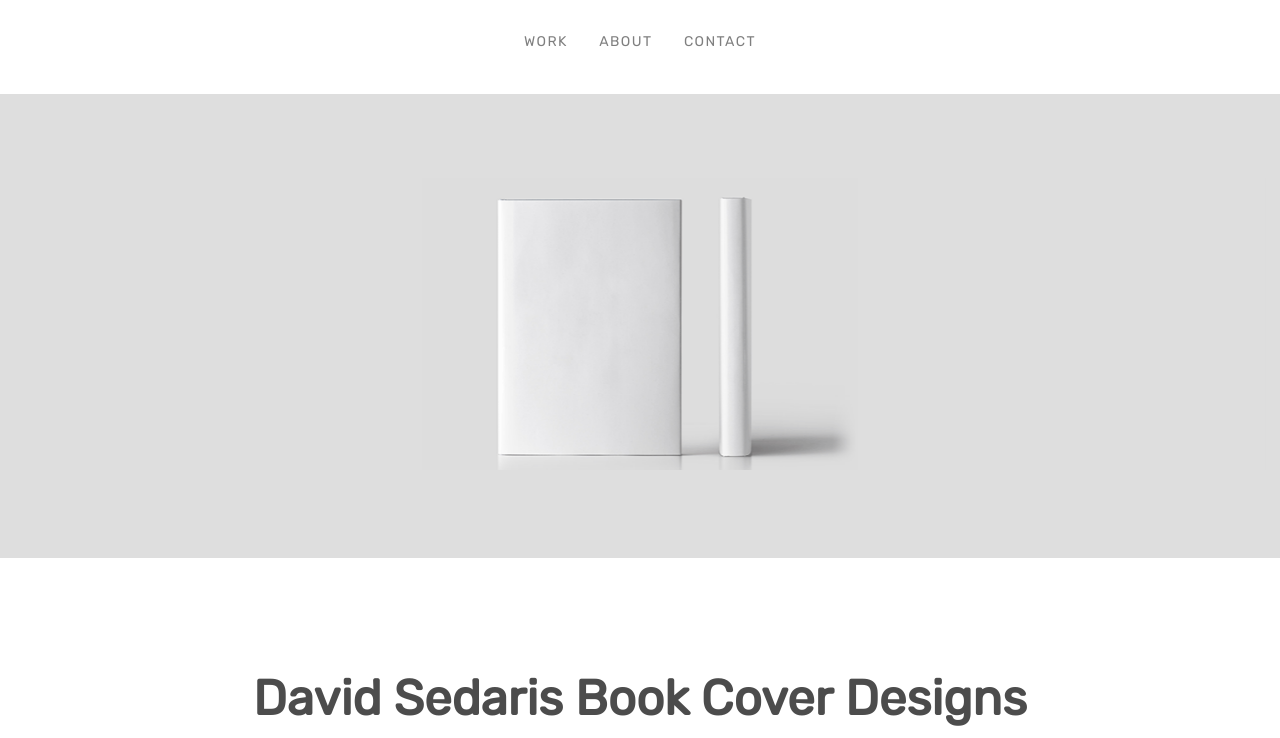
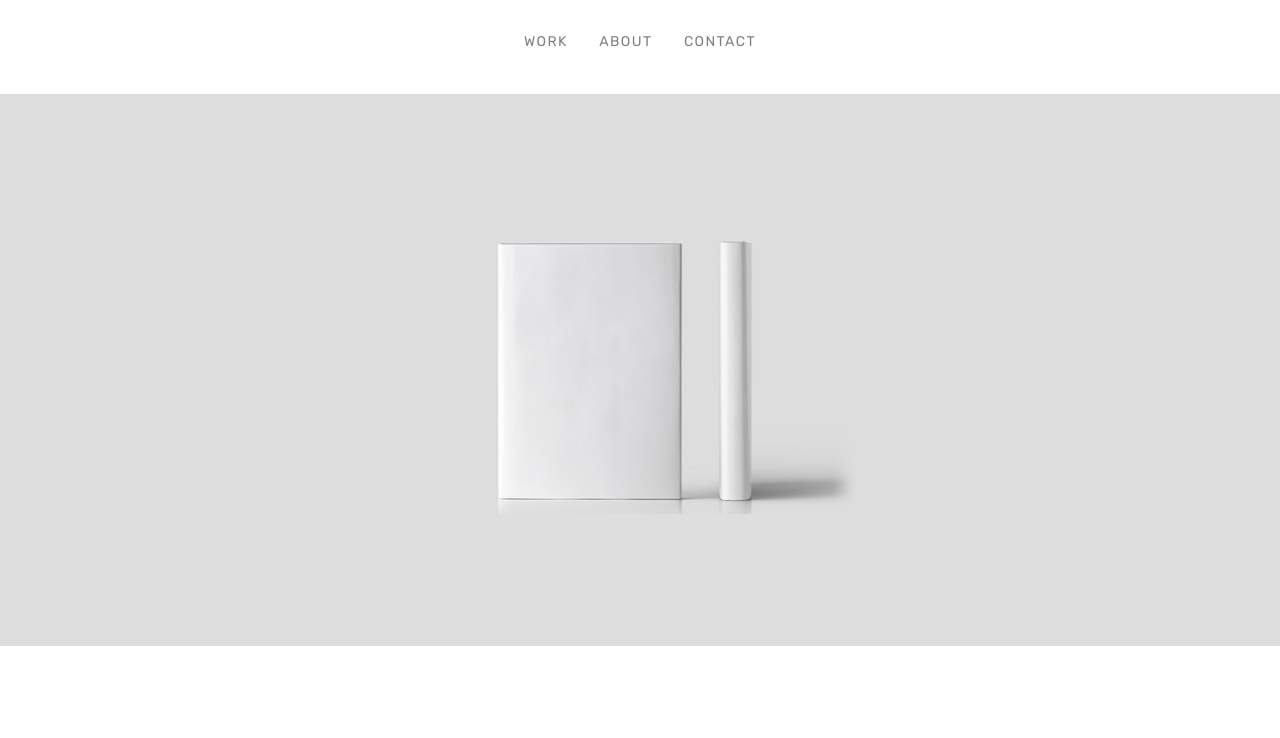
Before and after one commit to johndoenma/myportfolio-2019, a plain HTML site: page sedarisbook/index.html in a window 1280 px wide. Shown: the part 62-800 px from the top of the page. Drawn offline with Linux system fonts and the light colour scheme.

Commit message:
adjusted padding and headline font-size

```diff
--- a/css/style.css
+++ b/css/style.css
@@ -190,7 +190,7 @@ img {
 /* SECTIONS */
 
 .hero {
-  padding: 6em 1em;
+  padding: 10% 1em;
   text-align: center;
 }
 
@@ -316,7 +316,7 @@ img {
 /* PROJECT DETAIL PAGES */
 
 section {
-  padding: 5em 2em;
+  padding: 10% 2em;
 }
 
 .dark {
@@ -339,7 +339,7 @@ section {
 }
 
 .headline {
-  font-size: 3.5em;
+  font-size: 3em;
 }
 
 .subheadline {
```
